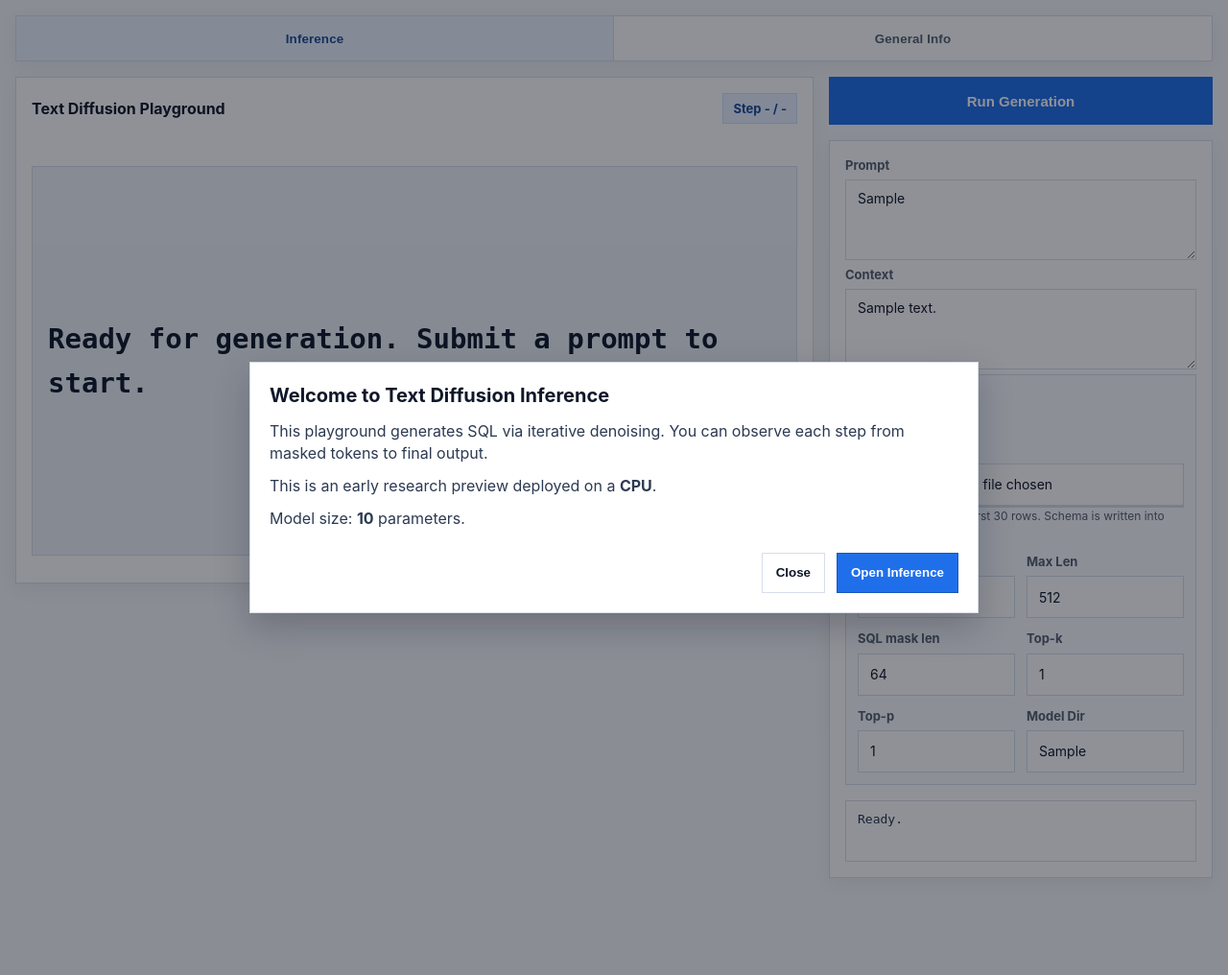
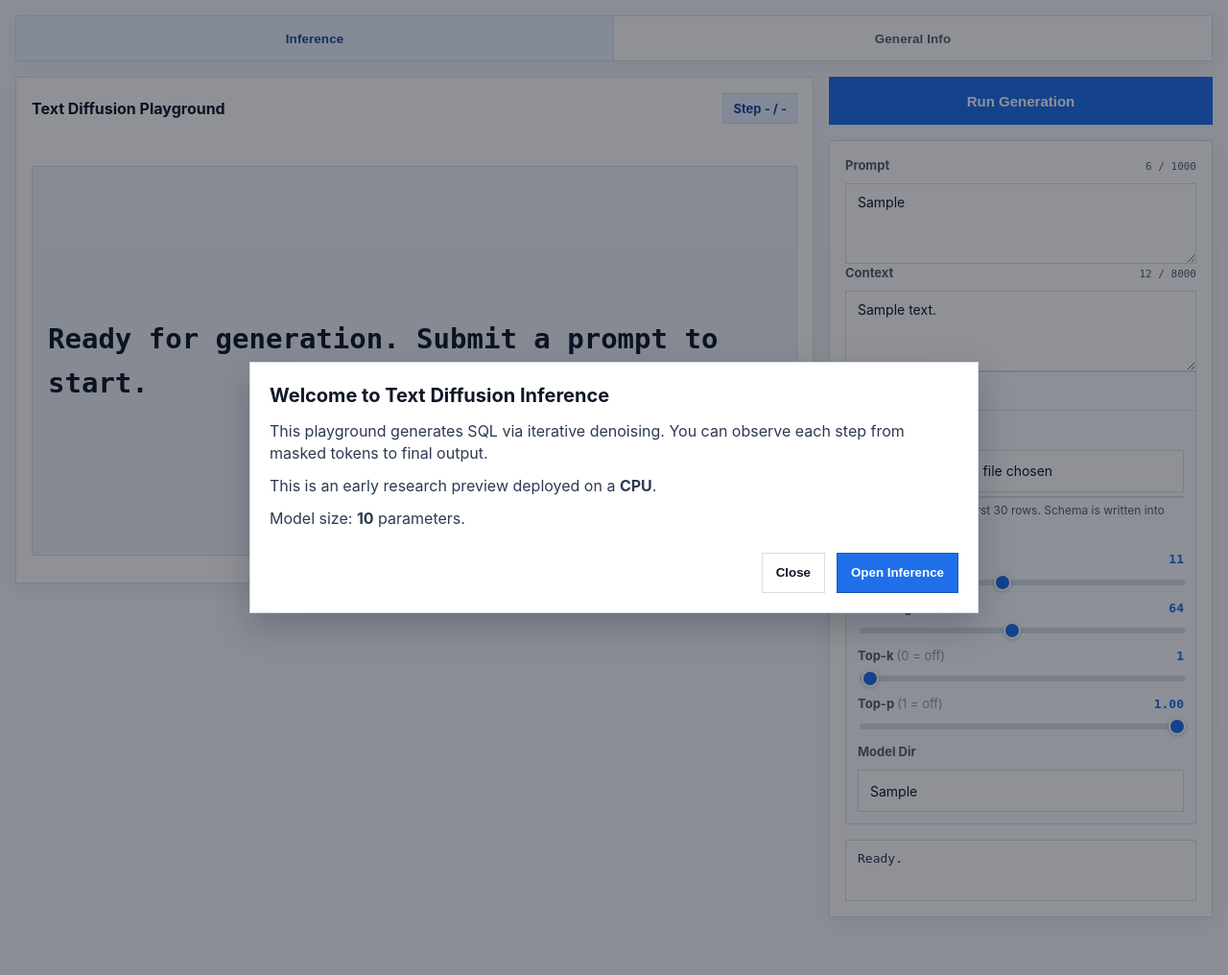
Before and after one commit to ThoreKoritzius/diffusion-llm, a Flask app: template src/templates/inference.html in a window 1280 px wide, after a click on "Advanced". Shown: the whole page at 96% size. Run offline with Flask 3, Linux system fonts and the light colour scheme; the template is opened without the code that fills it: most values are stand-ins (such as "Sample title", 1, 10 or a date in 2020).

Commit message:
chore: minor ux improvements

```diff
--- a/src/inference.py
+++ b/src/inference.py
@@ -772,7 +772,7 @@ def run_denoising_generation_callback(
     prompt_text: str,
     context_text: str,
     model_dir: str,
-    n_steps: int = 10,
+    n_steps: int = 11,
     max_len: int = 512,
     top_k: int = 1,
     top_p: float = 1,
@@ -1031,7 +1031,7 @@ def healthz():
 
 @app.route("/")
 def index():
-    default_prompt = "how many planes are of name a380?"
+    default_prompt = "how many planes are of name 747?"
     default_context = "CREATE TABLE planes (id INT, name TEXT)"
     model_info = get_model_info(DEFAULT_MODEL_DIR)
     effective_dtype = resolve_model_dtype(get_inference_device())[1]
@@ -1062,7 +1062,7 @@ def start_run():
     model_dir = form.get("model_dir", DEFAULT_MODEL_DIR).strip() or DEFAULT_MODEL_DIR
     gif_size_text = form.get("gif_size", "").strip()
     try:
-        steps = int(form.get("steps", "10"))
+        steps = int(form.get("steps", "11"))
         max_len = int(form.get("max_len", "512"))
         sql_len = int(form.get("sql_len", "64"))
         top_k = int(form.get("top_k", "1"))
@@ -1087,8 +1087,8 @@ def start_run():
         return jsonify({"error": "invalid_input", "message": f"max_len must be 8..{MAX_MAX_LEN}"}), 400
     if sql_len < 1 or sql_len > MAX_SQL_LEN:
         return jsonify({"error": "invalid_input", "message": f"sql_len must be 1..{MAX_SQL_LEN}"}), 400
-    if top_k < 0:
-        return jsonify({"error": "invalid_input", "message": "top_k must be >= 0"}), 400
+    if top_k < 0 or top_k > 200:
+        return jsonify({"error": "invalid_input", "message": "top_k must be 0..200"}), 400
     if top_p < 0 or top_p > 1:
         return jsonify({"error": "invalid_input", "message": "top_p must be in [0, 1]"}), 400
 
--- a/src/static/inference.js
+++ b/src/static/inference.js
@@ -842,6 +842,40 @@ function processCSV(text) {
   if (context) context.value = createStmt;
 }
 
+// Slider live-value display
+function bindSlider(inputId, displayId, fmt) {
+  const input = document.getElementById(inputId);
+  const display = document.getElementById(displayId);
+  if (!input || !display) return;
+  const update = () => { display.textContent = fmt ? fmt(input.value) : input.value; };
+  update();
+  input.addEventListener('input', update);
+}
+
+bindSlider('steps',   'stepsVal',  null);
+bindSlider('sql_len', 'sqlLenVal', null);
+bindSlider('top_k',   'topKVal',   null);
+bindSlider('top_p',   'topPVal',   (v) => parseFloat(v).toFixed(2));
+
+// Char counters for textareas
+function bindCharCount(textareaId, counterId) {
+  const ta = document.getElementById(textareaId);
+  const counter = document.getElementById(counterId);
+  if (!ta || !counter) return;
+  const max = parseInt(ta.getAttribute('maxlength') || '0', 10);
+  const update = () => {
+    const len = ta.value.length;
+    counter.textContent = max ? `${len} / ${max}` : `${len}`;
+    counter.className = 'char-count' +
+      (max && len >= max ? ' at-limit' : max && len >= max * 0.85 ? ' near-limit' : '');
+  };
+  update();
+  ta.addEventListener('input', update);
+}
+
+bindCharCount('prompt',  'promptCount');
+bindCharCount('context', 'contextCount');
+
 document.getElementById('csvInput').addEventListener('change', (ev) => {
   const file = ev.target.files[0];
   if (!file) return;
--- a/src/templates/inference.html
+++ b/src/templates/inference.html
@@ -181,12 +181,10 @@
     .tok.masked {
       display: inline-block;
       border-radius: 3px;
-      background: linear-gradient(
-        90deg,
+      background: linear-gradient(90deg,
           #b0bfd6 0%,
           #d0dff0 45%,
-        #b0bfd6 100%
-      );
+          #b0bfd6 100%);
       background-size: 250% 100%;
       animation: tok-shimmer 1.2s ease-in-out infinite;
       color: transparent;
@@ -203,8 +201,13 @@
     }
 
     @keyframes tok-shimmer {
-      0%   { background-position: 100% 0; }
-      100% { background-position: -100% 0; }
+      0% {
+        background-position: 100% 0;
+      }
+
+      100% {
+        background-position: -100% 0;
+      }
     }
 
     .slider-row {
@@ -277,11 +280,9 @@
 
     /* Rate-limited: full-button fill draining left as countdown */
     .run-btn[data-mode="rate_limited"] {
-      background: linear-gradient(
-        to right,
+      background: linear-gradient(to right,
           color-mix(in srgb, #fff 22%, var(--btn-base)) var(--pct),
-        color-mix(in srgb, #000 25%, var(--btn-base)) var(--pct)
-      );
+          color-mix(in srgb, #000 25%, var(--btn-base)) var(--pct));
     }
 
     .run-btn-label {
@@ -365,10 +366,34 @@
       min-height: 84px;
     }
 
+    .field-wrap {
+      display: grid;
+      gap: 4px;
+    }
+
+    .field-header {
+      display: flex;
+      justify-content: space-between;
+      align-items: baseline;
+    }
+
+    .char-count {
+      font-size: 11px;
+      color: var(--color-muted);
+      font-family: var(--mono);
+    }
+
+    .char-count.near-limit {
+      color: var(--color-warn);
+    }
+
+    .char-count.at-limit {
+      color: var(--color-danger);
+    }
+
     .advanced-block {
       border: 1px solid var(--color-border);
       background: #f9fbff;
-      padding: var(--space-2);
     }
 
     .advanced-block>summary {
@@ -377,24 +402,99 @@
       font-weight: 700;
       color: var(--color-muted);
       list-style: none;
-      min-height: 44px;
+      min-height: 40px;
       display: flex;
       align-items: center;
+      gap: 8px;
+      padding: 0 var(--space-2);
+      border-bottom: 1px solid transparent;
+      user-select: none;
+    }
+
+    .advanced-block[open]>summary {
+      border-bottom-color: var(--color-border);
     }
 
     .advanced-block>summary::-webkit-details-marker {
       display: none;
     }
 
+    .adv-chevron {
+      width: 16px;
+      height: 16px;
+      flex-shrink: 0;
+      transition: transform 160ms ease;
+      opacity: 0.5;
+    }
+
+    .advanced-block[open] .adv-chevron {
+      transform: rotate(90deg);
+    }
+
     .advanced-content {
       display: grid;
-      gap: var(--space-2);
-      padding-top: var(--space-2);
+      gap: var(--space-3);
+      padding: var(--space-2);
+    }
+
+    /* Slider control rows */
+    .ctrl-row {
+      display: grid;
+      gap: 4px;
+    }
+
+    .ctrl-header {
+      display: flex;
+      justify-content: space-between;
+      align-items: baseline;
+    }
+
+    .ctrl-val {
+      font-size: 13px;
+      font-weight: 700;
+      color: var(--color-accent);
+      font-family: var(--mono);
+      min-width: 3ch;
+      text-align: right;
+    }
+
+    input[type="range"].ctrl-range {
+      -webkit-appearance: none;
+      appearance: none;
+      width: 100%;
+      height: 6px;
+      border-radius: 3px;
+      background: var(--color-border);
+      outline: none;
+      cursor: pointer;
+      padding: 0;
+      min-height: unset;
+      border: none;
+    }
+
+    input[type="range"].ctrl-range::-webkit-slider-thumb {
+      -webkit-appearance: none;
+      width: 18px;
+      height: 18px;
+      border-radius: 50%;
+      background: var(--color-accent);
+      cursor: pointer;
+      border: 2px solid #fff;
+      box-shadow: 0 1px 4px rgba(0, 0, 0, .2);
+    }
+
+    input[type="range"].ctrl-range::-moz-range-thumb {
+      width: 18px;
+      height: 18px;
+      border-radius: 50%;
+      background: var(--color-accent);
+      cursor: pointer;
+      border: 2px solid #fff;
+      box-shadow: 0 1px 4px rgba(0, 0, 0, .2);
     }
 
     .controls-grid {
       display: grid;
-      grid-template-columns: repeat(2, minmax(0, 1fr));
       gap: var(--space-2);
     }
 
@@ -628,22 +728,34 @@
 
           <section class="panel inputs-panel" aria-label="Input controls">
             <form id="runForm" autocomplete="off">
-              <div>
+              <div class="field-wrap">
+                <div class="field-header">
                   <label class="field-label" for="prompt">Prompt</label>
-                <textarea name="prompt" id="prompt"
+                  <span class="char-count" id="promptCount"></span>
+                </div>
+                <textarea name="prompt" id="prompt" maxlength="1000"
                   placeholder="e.g. how many planes are of name a380?">{{ prompt_prefill }}</textarea>
               </div>
 
-              <div>
+              <div class="field-wrap">
+                <div class="field-header">
                   <label class="field-label" for="context">Context</label>
-                <textarea name="context" id="context"
+                  <span class="char-count" id="contextCount"></span>
+                </div>
+                <textarea name="context" id="context" maxlength="8000"
                   placeholder="Table schema, DDL, and relevant data context">{{ context_prefill }}</textarea>
               </div>
 
               <details class="advanced-block" id="advancedDetails">
-                <summary>Advanced</summary>
+                <summary>
+                  <svg class="adv-chevron" viewBox="0 0 16 16" fill="none" stroke="currentColor" stroke-width="2"
+                    stroke-linecap="round" stroke-linejoin="round">
+                    <polyline points="6 4 10 8 6 12" />
+                  </svg>
+                  Advanced
+                </summary>
                 <div class="advanced-content">
-                  <div>
+                  <div class="field-wrap">
                     <label class="field-label" for="csvInput">Upload CSV</label>
                     <input type="file" id="csvInput" accept=".csv" />
                     <div class="csv-preview" id="csvTableWrapper"></div>
@@ -651,27 +763,45 @@
                   </div>
 
                   <div class="controls-grid">
-                    <div>
+                    <div class="ctrl-row">
+                      <div class="ctrl-header">
                         <label class="field-label" for="steps">Steps</label>
-                      <input name="steps" id="steps" type="number" value="10" min="1" max="500" />
+                        <span class="ctrl-val" id="stepsVal">10</span>
                       </div>
-                    <div>
-                      <label class="field-label" for="max_len">Max Len</label>
-                      <input name="max_len" id="max_len" type="number" value="512" min="64" max="4096" />
+                      <input class="ctrl-range" type="range" name="steps" id="steps" min="1" max="24" step="1"
+                        value="11" />
                     </div>
-                    <div>
-                      <label class="field-label" for="sql_len">SQL mask len</label>
-                      <input name="sql_len" id="sql_len" type="number" value="64" min="1" max="1024" />
+
+                    <div class="ctrl-row">
+                      <div class="ctrl-header">
+                        <label class="field-label" for="sql_len">SQL length</label>
+                        <span class="ctrl-val" id="sqlLenVal">64</span>
                       </div>
-                    <div>
-                      <label class="field-label" for="top_k">Top-k</label>
-                      <input name="top_k" id="top_k" type="number" value="1" min="0" max="2000" />
+                      <input class="ctrl-range" type="range" name="sql_len" id="sql_len" min="8" max="128" step="8"
+                        value="64" />
                     </div>
-                    <div>
-                      <label class="field-label" for="top_p">Top-p</label>
-                      <input name="top_p" id="top_p" type="number" step="0.01" value="1" min="0" max="1" />
+
+                    <div class="ctrl-row">
+                      <div class="ctrl-header">
+                        <label class="field-label" for="top_k">Top-k <span style="font-weight:400;opacity:.6">(0 =
+                            off)</span></label>
+                        <span class="ctrl-val" id="topKVal">1</span>
                       </div>
-                    <div>
+                      <input class="ctrl-range" type="range" name="top_k" id="top_k" min="0" max="200" step="1"
+                        value="1" />
+                    </div>
+
+                    <div class="ctrl-row">
+                      <div class="ctrl-header">
+                        <label class="field-label" for="top_p">Top-p <span style="font-weight:400;opacity:.6">(1 =
+                            off)</span></label>
+                        <span class="ctrl-val" id="topPVal">1.00</span>
+                      </div>
+                      <input class="ctrl-range" type="range" name="top_p" id="top_p" min="0" max="1" step="0.05"
+                        value="1" />
+                    </div>
+
+                    <div class="ctrl-row">
                       <label class="field-label" for="model_dir">Model Dir</label>
                       <input name="model_dir" id="model_dir" type="text" value="{{ model_dir }}" />
                     </div>
```
Lines whose indentation alone changed are shown as unchanged.
